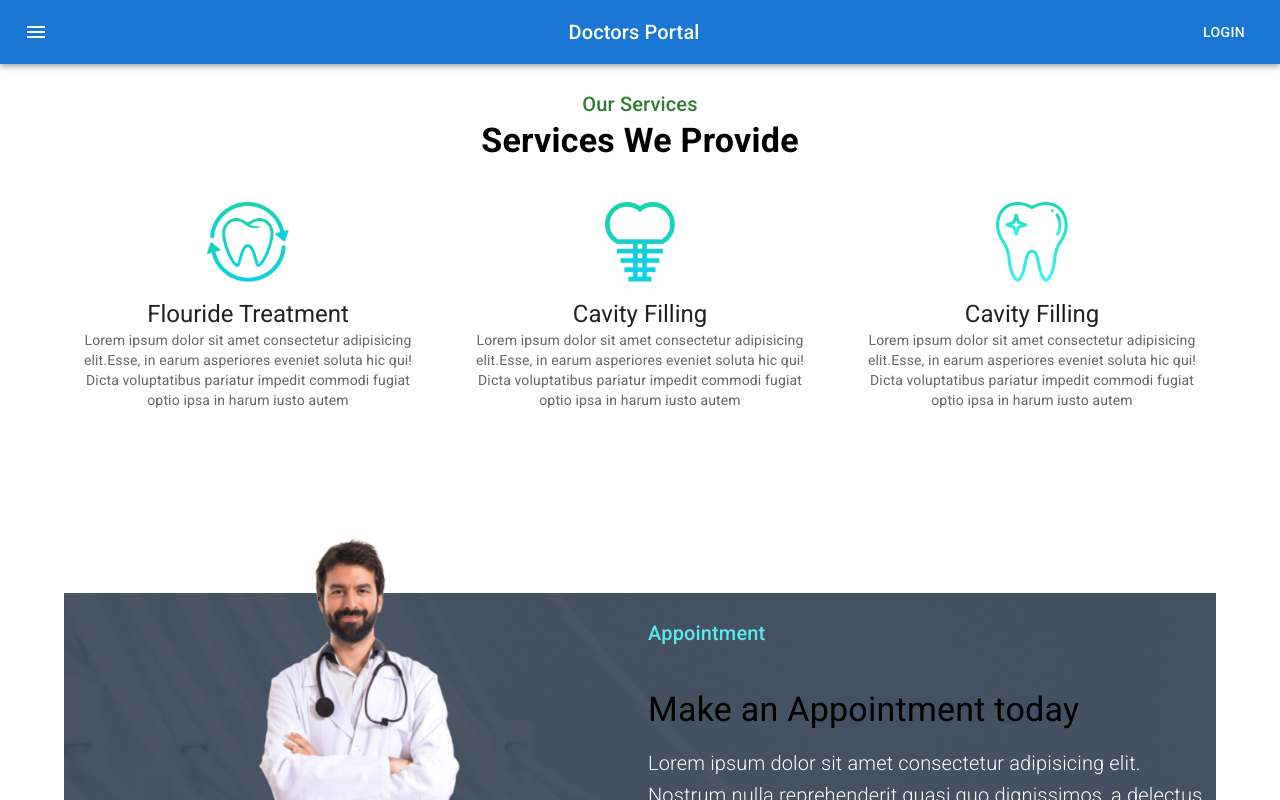
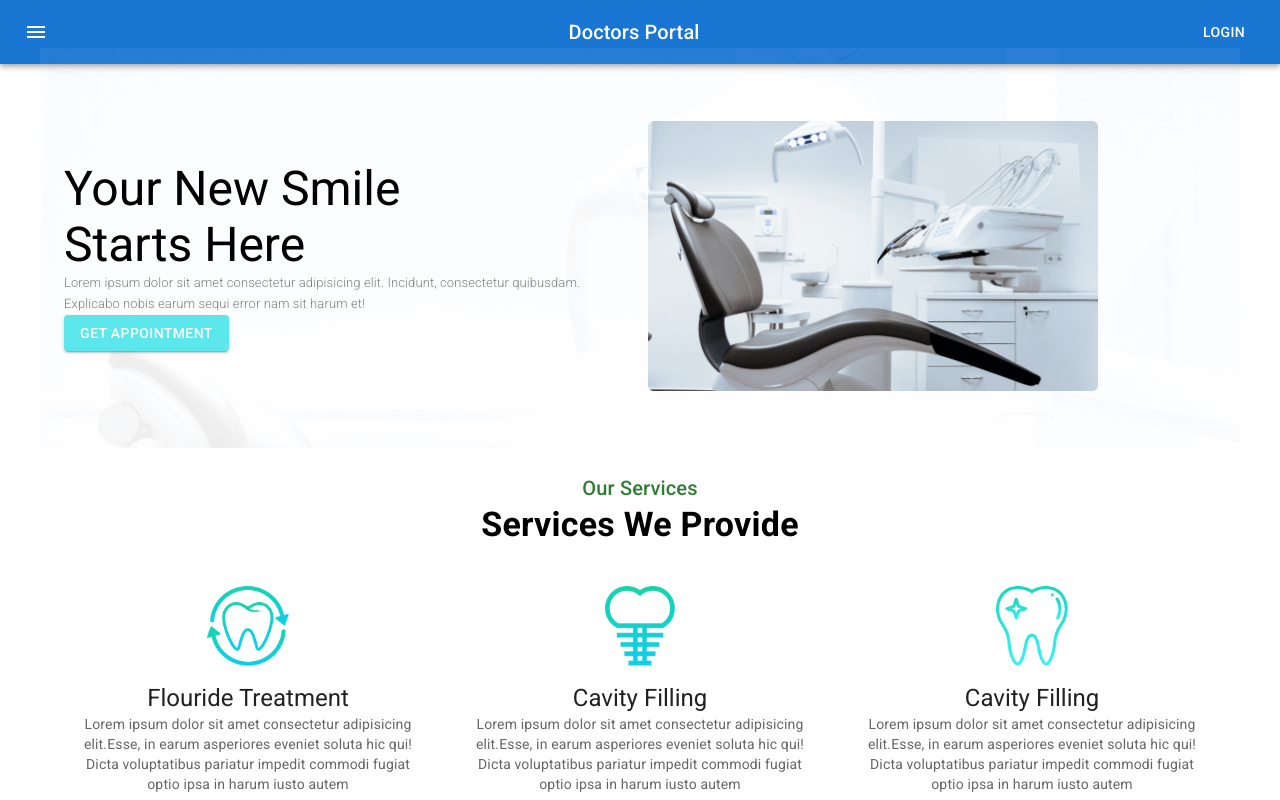
Before and after one commit to CoderMahabub/doctors-portal-client, a React (Create React App) app: page / in a window 1280 px wide. Shown: the top 800 px of the page. Built offline with nearby package versions, Linux system fonts and the light colour scheme.

Commit message:
Simple Banner Added

```diff
--- a/src/Pages/Home/AppointmentBanner/AppointmentBanner.js
+++ b/src/Pages/Home/AppointmentBanner/AppointmentBanner.js
@@ -38,7 +38,7 @@ const AppointmentBanner = () => {
                             <Typography variant="h6" sx={{ my: 2 }} style={{ color: 'white', fontSize: '14', fontWeight: '300' }}>
                                 Lorem ipsum dolor sit amet consectetur adipisicing elit. Nostrum nulla reprehenderit quasi quo dignissimos, a delectus est ducimus recusandae ex similique dolorum.
                             </Typography>
-                            <Button variant="contained">Learn More</Button>
+                            <Button variant="contained" style={{ backgroundColor: '#5CE7ED' }}>Learn More</Button>
                         </Box>
                     </Grid>
                 </Grid>
--- /dev/null
+++ b/src/Pages/Home/Banner/Banner.js
@@ -0,0 +1,41 @@
+import React from 'react';
+import chair from '../../../images/chair.png';
+import bg from '../../../images/bg.png';
+import Grid from '@mui/material/Grid';
+import { Button, Container, Typography } from '@mui/material';
+import { Box } from '@mui/system';
+
+const bannerBg = {
+    background: `url(${bg})`,
+}
+const verticalCenter = {
+    height: 400,
+    display: 'flex',
+    alignItems: 'center'
+
+}
+
+const Banner = () => {
+    return (
+        <Container style={bannerBg} sx={{ flexGrow: 1 }}>
+            <Grid container spacing={2}>
+                <Grid item style={{ ...verticalCenter, textAlign: 'left' }} xs={12} md={6}>
+                    <Box>
+                        <Typography variant="h3">
+                            Your New Smile <br /> Starts Here
+                        </Typography>
+                        <Typography variant="h6" sx={{ fontSize: 13, color: 'gray', fontWeight: 300 }}>
+                            Lorem ipsum dolor sit amet consectetur adipisicing elit. Incidunt, consectetur quibusdam. Explicabo nobis earum sequi error nam sit harum et!
+                        </Typography>
+                        <Button variant="contained" style={{ backgroundColor: '#5CE7ED' }}>Get Appointment</Button>
+                    </Box>
+                </Grid>
+                <Grid item xs={12} md={6} style={verticalCenter}>
+                    <img style={{ width: '450px' }} src={chair} alt="" />
+                </Grid>
+            </Grid>
+        </Container>
+    );
+};
+
+export default Banner;
--- a/src/Pages/Home/Home/Home.js
+++ b/src/Pages/Home/Home/Home.js
@@ -1,5 +1,6 @@
 import React from 'react';
 import AppointmentBanner from '../AppointmentBanner/AppointmentBanner';
+import Banner from '../Banner/Banner';
 import Services from '../Services/Services';
 import Navigation from '../Shared/Navigation/Navigation';
 
@@ -7,6 +8,7 @@ const Home = () => {
     return (
         <div>
             <Navigation></Navigation>
+            <Banner></Banner>
             <Services></Services>
             <AppointmentBanner></AppointmentBanner>
         </div>
```
